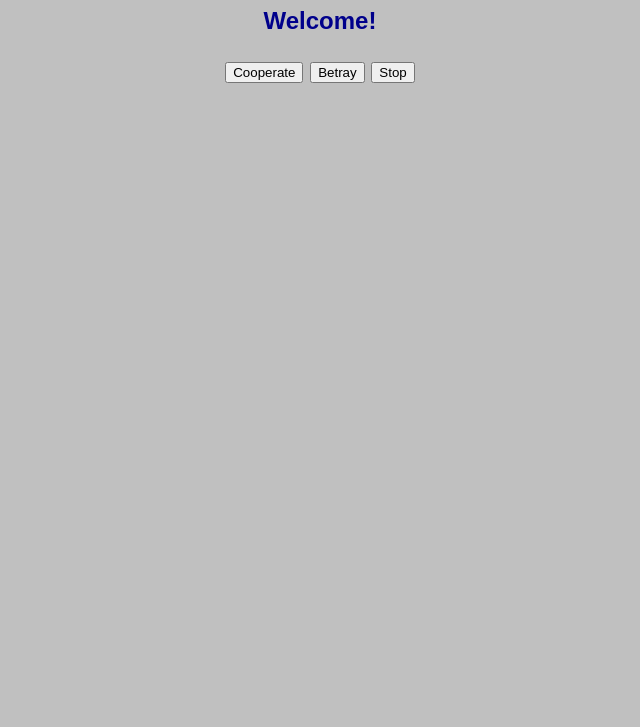
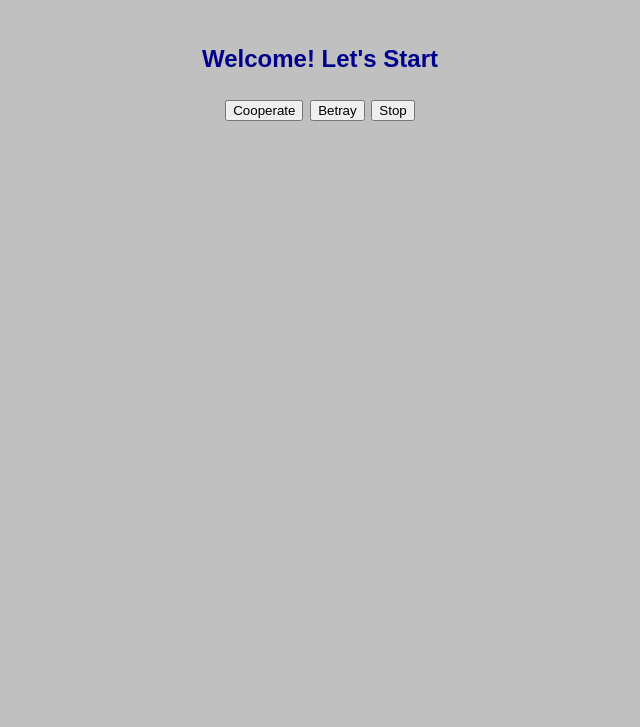
Before and after one commit to AnirudhZalki/NexusMindsatDM, a plain HTML site: page index.htm in a window 1280 px wide. Shown: the part 73-800 px from the top of the page, without its empty margins (320-960 px from the left). Drawn offline with Linux system fonts and the light colour scheme.

Commit message:
Update index.htm

```diff
--- a/index.htm
+++ b/index.htm
@@ -17,7 +17,8 @@
   </head>
   <body>
     <h1>Prisoner's Dilemma Game</h1>
-    <h2>Welcome!<h2>
+	  <br>
+    <h2>Welcome! Let's Start<h2>
     <button id="cooperate-button">Cooperate</button>
     <button id="betray-button">Betray</button>
     <button id="stop-button">Stop</button>
```
